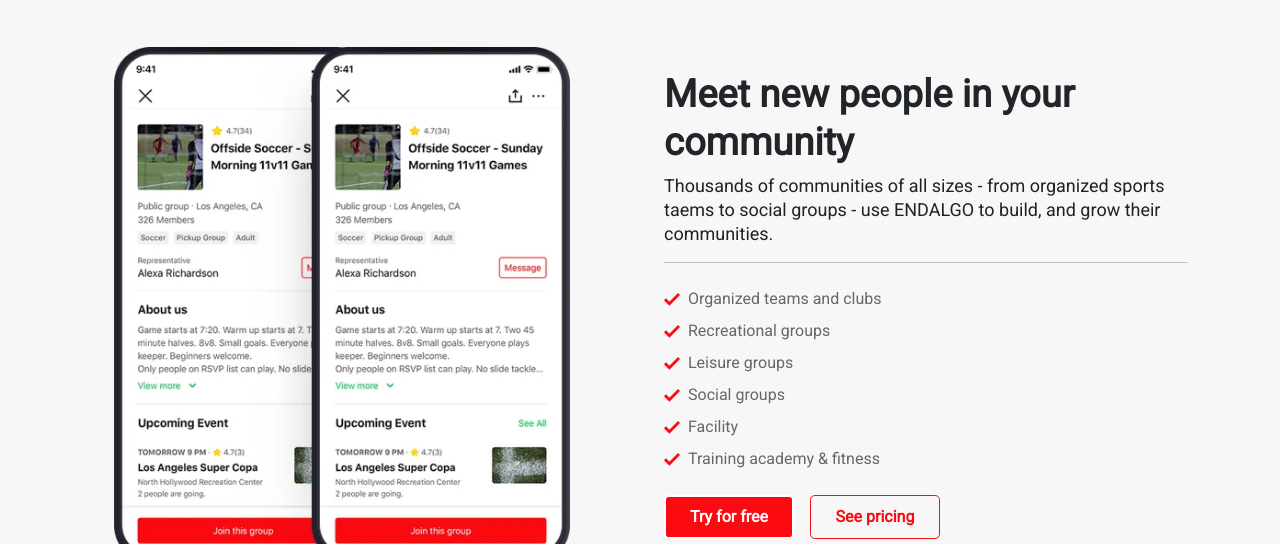
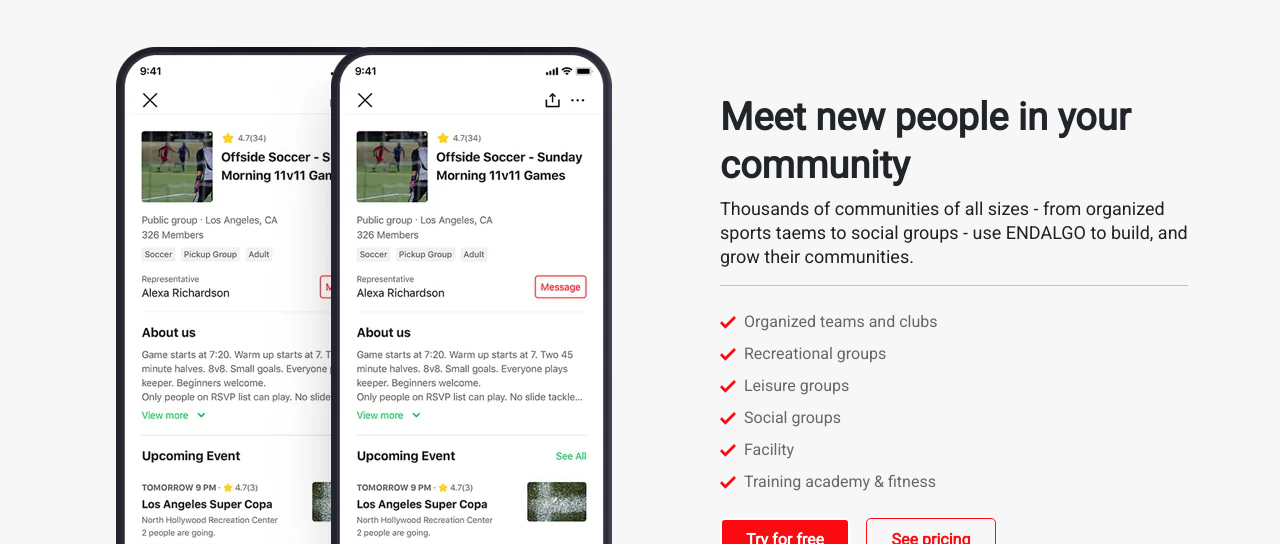
Before and after one commit to sameershaikh55/endalgo-updated, a React (Create React App) app: page / in a window 1280 px wide. Shown: the part 1376-1920 px from the top of the page. Built offline with nearby package versions, Linux system fonts and the light colour scheme.

Commit message:
1st page done

```diff
--- a/src/components/MeetNewPeople.jsx
+++ b/src/components/MeetNewPeople.jsx
@@ -15,7 +15,7 @@
 						<div className="col-12 col-md-6 mt-5 mt-md-0 pe-3 pe-md-5 order-1 order-md-0">
 							<img className="w-100" src={mockup_1} alt="" />
 						</div>
-            <div className="col-12 col-md-6 align-self-center ps-3 ps-md-4 order-0 order-md-1">
+						<div className="rightText col-12 col-md-6 align-self-center order-0 order-md-1">
 							<h2 className="fw-bold">Meet new people in your community</h2>
 							<h6>
 								Thousands of communities of all sizes - from organized sports
--- a/src/pages/EndalgoHome.jsx
+++ b/src/pages/EndalgoHome.jsx
@@ -46,7 +46,7 @@
 									<img src={google_play} alt="" className="ms-3" />
 								</div>
 							</div>
-							<div className="col-12 col-sm-8 col-lg-6 mx-auto align-self-end">
+							<div className="heroImg col-12 col-sm-8 col-lg-6 mx-auto align-self-end">
 								<img width="100%" src={handBanner} alt="handBanner" />
 							</div>
 						</div>
--- a/src/styles/style.scss
+++ b/src/styles/style.scss
@@ -363,6 +363,22 @@
 // ===== COMMMUNITY LEADERS END ======
 
 // ===== COACHES EXPERIENCE START ======
+@media screen and (min-width: 1200px) {
+	.communityPeople,
+	.coachesExp {
+		img {
+			width: 544px !important;
+			height: 560px;
+		}
+	}
+	.groupManagement.endalgoHome {
+		.heroImg {
+			width: 544px;
+			height: 534px;
+		}
+	}
+}
+
 .coachesExp {
 	padding: 112px 0px 120px 0px;
 	margin-bottom: 40px;
@@ -420,6 +436,16 @@
 		.point {
 			margin-bottom: 8px;
 		}
+	}
+
+	.rightText {
+		padding-left: 5rem;
+	}
+}
+
+@media screen and (max-width: 768px) {
+	.communityPeople .rightText {
+		padding-left: 0rem;
 	}
 }
 // ===== COMMUNITY PEOPLE END ======
```
Lines whose indentation alone changed are shown as unchanged.
